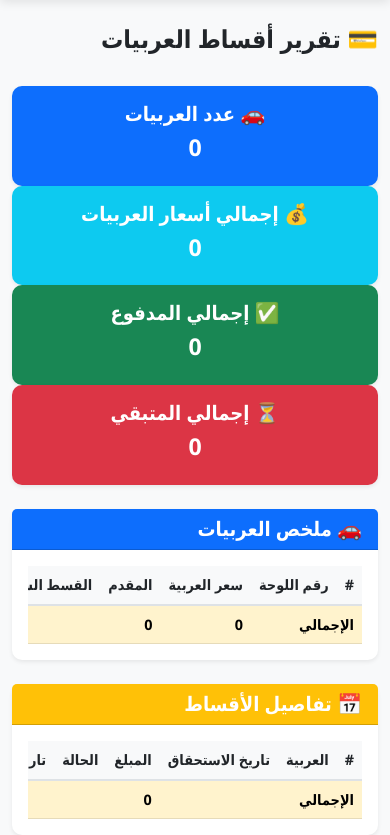
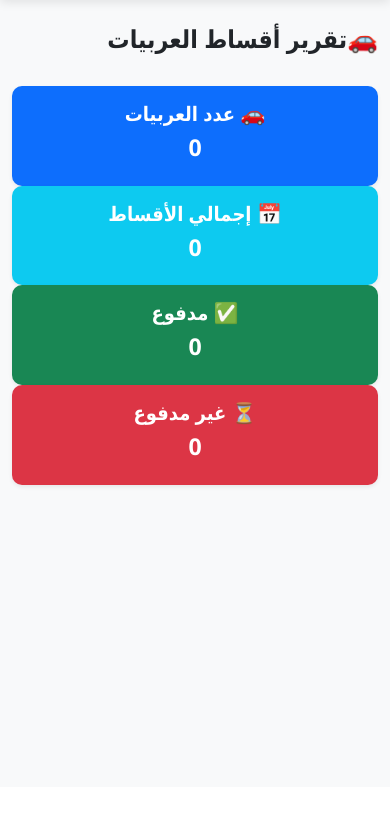
Before and after one commit to mariam-anwar-elgendy/AdamsCargo, a Flask app: page /reports/installments in a window 390 px wide. Shown: the part 57-892 px from the top of the page. After the commit the page ends 545 px from the top, so only its background shows below. Run offline with Flask 3, Linux system fonts and the light colour scheme.

Commit message:
Update installments_report.html

```diff
--- a/templates/installments_report.html
+++ b/templates/installments_report.html
@@ -3,7 +3,7 @@
 {% block content %}
 <div class="row mb-4">
     <div class="col-12">
-        <h2>💳 تقرير أقساط العربيات</h2>
+        <h2> 🚗تقرير أقساط العربيات </h2>
     </div>
 </div>
 
@@ -20,97 +20,58 @@
     <div class="col-md-3">
         <div class="card bg-info text-white shadow-sm">
             <div class="card-body text-center">
-                <h5>💰 إجمالي أسعار العربيات</h5>
-                <h3>{{ total_purchase_price }}</h3>
+                <h5>📅 إجمالي الأقساط</h5>
+                <h3>{{ installments|length }}</h3>
             </div>
         </div>
     </div>
     <div class="col-md-3">
         <div class="card bg-success text-white shadow-sm">
             <div class="card-body text-center">
-                <h5>✅ إجمالي المدفوع</h5>
-                <h3>{{ total_paid_all }}</h3>
+                <h5>✅ مدفوع</h5>
+                <h3>{{ paid_installments|length }}</h3>
             </div>
         </div>
     </div>
     <div class="col-md-3">
         <div class="card bg-danger text-white shadow-sm">
             <div class="card-body text-center">
-                <h5>⏳ إجمالي المتبقي</h5>
-                <h3>{{ total_remaining_all }}</h3>
+                <h5>⏳ غير مدفوع</h5>
+                <h3>{{ unpaid_installments|length }}</h3>
             </div>
         </div>
     </div>
 </div>
 
-<!-- جدول العربيات -->
-<div class="card shadow-sm">
-    <div class="card-header bg-primary text-white">
-        <h5 class="mb-0">🚗 ملخص العربيات</h5>
+<!-- تفاصيل الأقساط لكل عربية -->
+{% for car in cars %}
+<div class="card shadow-sm mb-4">
+    <div class="card-header bg-warning text-white">
+        <h5 class="mb-0">🚗 {{ car.plate_number }}</h5>
     </div>
     <div class="card-body">
+        <!-- ملخص العربية -->
+        <div class="row mb-3">
+            <div class="col-md-3">
+                <strong>سعر العربية:</strong> {{ car.purchase_price }}
+            </div>
+            <div class="col-md-3">
+                <strong>المقدم:</strong> {{ car.down_payment }}
+            </div>
+            <div class="col-md-3">
+                <strong>المدفوع:</strong> {{ car.total_paid }}
+            </div>
+            <div class="col-md-3">
+                <strong>المتبقي:</strong> {{ car.remaining_bank }}
+            </div>
+        </div>
+
+        <!-- جدول أقساط العربية -->
         <div class="table-responsive">
             <table class="table table-hover">
                 <thead>
                     <tr>
                         <th>#</th>
-                        <th>رقم اللوحة</th>
-                        <th>سعر العربية</th>
-                        <th>المقدم</th>
-                        <th>القسط الشهري</th>
-                        <th>المدفوع</th>
-                        <th>المتبقي</th>
-                        <th>الحالة</th>
-                    </tr>
-                </thead>
-                <tbody>
-                    {% for car in cars %}
-                    <tr>
-                        <td>{{ loop.index }}</td>
-                        <td><a href="{{ url_for('car_report', cid=car.id) }}">{{ car.plate_number }}</a></td>
-                        <td>{{ car.purchase_price }}</td>
-                        <td>{{ car.down_payment }}</td>
-                        <td>{{ car.bank_installment }}</td>
-                        <td>{{ car.total_paid }}</td>
-                        <td>{{ car.remaining_bank }}</td>
-                        <td>
-                            {% if car.remaining_bank <= 0 %}
-                                <span class="badge bg-success">✅ تم التصفية</span>
-                            {% else %}
-                                <span class="badge bg-warning">⏳ جاري السداد</span>
-                            {% endif %}
-                        </td>
-                    </tr>
-                    {% endfor %}
-                </tbody>
-                <tfoot>
-                    <tr class="table-warning">
-                        <td colspan="2"><strong>الإجمالي</strong></td>
-                        <td><strong>{{ total_purchase_price }}</strong></td>
-                        <td><strong>{{ total_down_payment }}</strong></td>
-                        <td></td>
-                        <td><strong>{{ total_paid_all }}</strong></td>
-                        <td><strong>{{ total_remaining_all }}</strong></td>
-                        <td></td>
-                    </tr>
-                </tfoot>
-            </table>
-        </div>
-    </div>
-</div>
-
-<!-- تفاصيل الأقساط -->
-<div class="card shadow-sm mt-4">
-    <div class="card-header bg-warning text-white">
-        <h5 class="mb-0">📅 تفاصيل الأقساط</h5>
-    </div>
-    <div class="card-body">
-        <div class="table-responsive">
-            <table class="table table-hover">
-                <thead>
-                    <tr>
-                        <th>#</th>
-                        <th>العربية</th>
                         <th>تاريخ الاستحقاق</th>
                         <th>المبلغ</th>
                         <th>الحالة</th>
@@ -119,10 +80,10 @@
                     </tr>
                 </thead>
                 <tbody>
-                    {% for inst in installments %}
+                    {% set car_installments = installments|selectattr('car_id', 'equalto', car.id)|list %}
+                    {% for inst in car_installments %}
                     <tr>
                         <td>{{ loop.index }}</td>
-                        <td>{{ inst.car.plate_number if inst.car else '-' }}</td>
                         <td>{{ inst.due_date }}</td>
                         <td>{{ inst.amount }}</td>
                         <td>
@@ -135,19 +96,26 @@
                         <td>{{ inst.payment_date or '-' }}</td>
                         <td>{{ inst.notes or '-' }}</td>
                     </tr>
+                    {% else %}
+                    <tr>
+                        <td colspan="6" class="text-center text-muted">لا توجد أقساط مسجلة لهذه العربية</td>
+                    </tr>
                     {% endfor %}
                 </tbody>
+                {% if car_installments %}
                 <tfoot>
                     <tr class="table-warning">
-                        <td colspan="3"><strong>الإجمالي</strong></td>
-                        <td><strong>{{ total_installments_amount }}</strong></td>
+                        <td colspan="2"><strong>إجمالي أقساط {{ car.plate_number }}</strong></td>
+                        <td><strong>{{ car_installments|sum(attribute='amount') }}</strong></td>
                         <td></td>
                         <td></td>
                         <td></td>
                     </tr>
                 </tfoot>
+                {% endif %}
             </table>
         </div>
     </div>
 </div>
+{% endfor %}
 {% endblock %}
```
